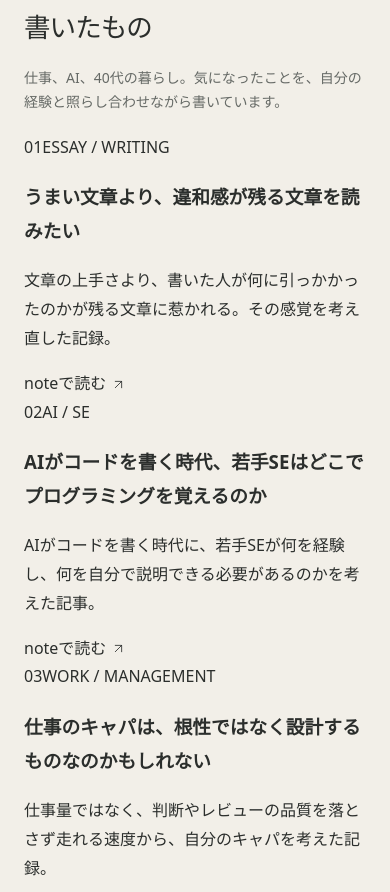
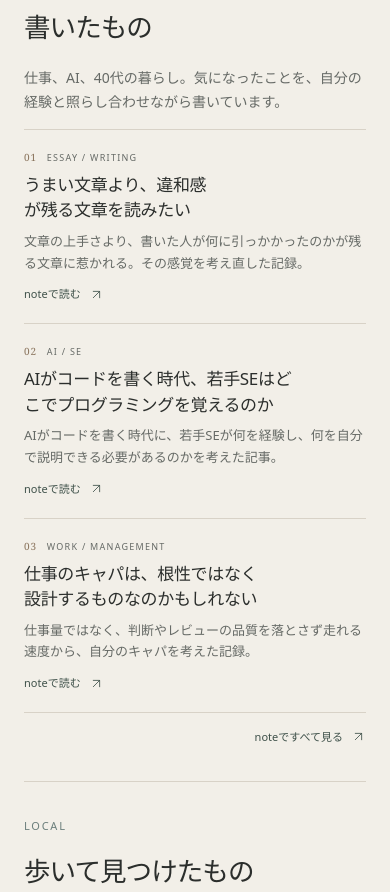
Before and after one commit to ha-rookie/cecil-hub, a website: page public/index.html in a window 390 px wide. Shown: the part 3100-3992 px from the top of the page. Drawn offline with Linux system fonts and the light colour scheme.

Commit message:
Style Writing and Local content indexes

```diff
--- a/public/styles.css
+++ b/public/styles.css
@@ -833,3 +833,100 @@ a.app-row:hover {
     font-size: 9px;
   }
 }
+
+
+/* Writing / Local content indexes — real work replaces the former Ways explanation. */
+.writing .section-heading,
+.local .section-heading { margin-bottom: 24px; }
+
+.content-list { border-top: 1px solid var(--line); }
+.content-row {
+  display: grid;
+  grid-template-columns: minmax(240px, .92fr) minmax(0, 1.3fr) auto;
+  gap: 28px;
+  align-items: center;
+  min-height: 118px;
+  padding: 22px 0;
+  border-bottom: 1px solid var(--line);
+  transition: opacity .2s ease, transform .2s ease;
+}
+.content-row:hover {
+  opacity: .68;
+  transform: translateX(3px);
+}
+.content-heading { min-width: 0; }
+.content-kicker {
+  display: flex;
+  align-items: baseline;
+  gap: 12px;
+  margin-bottom: 7px;
+}
+.content-number {
+  color: var(--memory);
+  font-family: Georgia, serif;
+  font-size: 10px;
+  letter-spacing: .08em;
+}
+.content-attribute {
+  color: var(--muted);
+  font-size: 9px;
+  line-height: 1;
+  letter-spacing: .14em;
+}
+.content-heading h3 {
+  margin: 0;
+  font-size: 18px;
+  line-height: 1.5;
+  font-weight: 500;
+  letter-spacing: -.02em;
+  text-wrap: balance;
+}
+.content-row > p {
+  margin: 0;
+  color: var(--muted);
+  font-size: 13px;
+  line-height: 1.75;
+}
+.content-action,
+.section-more a {
+  display: inline-flex;
+  align-items: center;
+  gap: 8px;
+  color: var(--action);
+  font-size: 12px;
+  font-weight: 500;
+  white-space: nowrap;
+}
+.content-action { justify-self: end; }
+.content-action .icon-arrow,
+.section-more .icon-arrow { width: 15px; height: 15px; }
+.section-more {
+  display: flex;
+  justify-content: flex-end;
+  padding-top: 18px;
+}
+
+@media (max-width: 767px) {
+  .writing .section-heading,
+  .local .section-heading { margin-bottom: 14px; }
+  .content-row {
+    grid-template-columns: minmax(0, 1fr);
+    gap: 8px;
+    min-height: 0;
+    padding: 18px 0 19px;
+  }
+  .content-kicker { gap: 10px; margin-bottom: 6px; }
+  .content-heading h3 { font-size: 17px; line-height: 1.5; }
+  .content-row > p {
+    grid-column: 1;
+    font-size: 13px;
+    line-height: 1.68;
+  }
+  .content-action {
+    justify-self: start;
+    margin-top: 2px;
+    font-size: 11px;
+  }
+  .section-more { padding-top: 14px; }
+  .section-more a { font-size: 11px; }
+}
```
